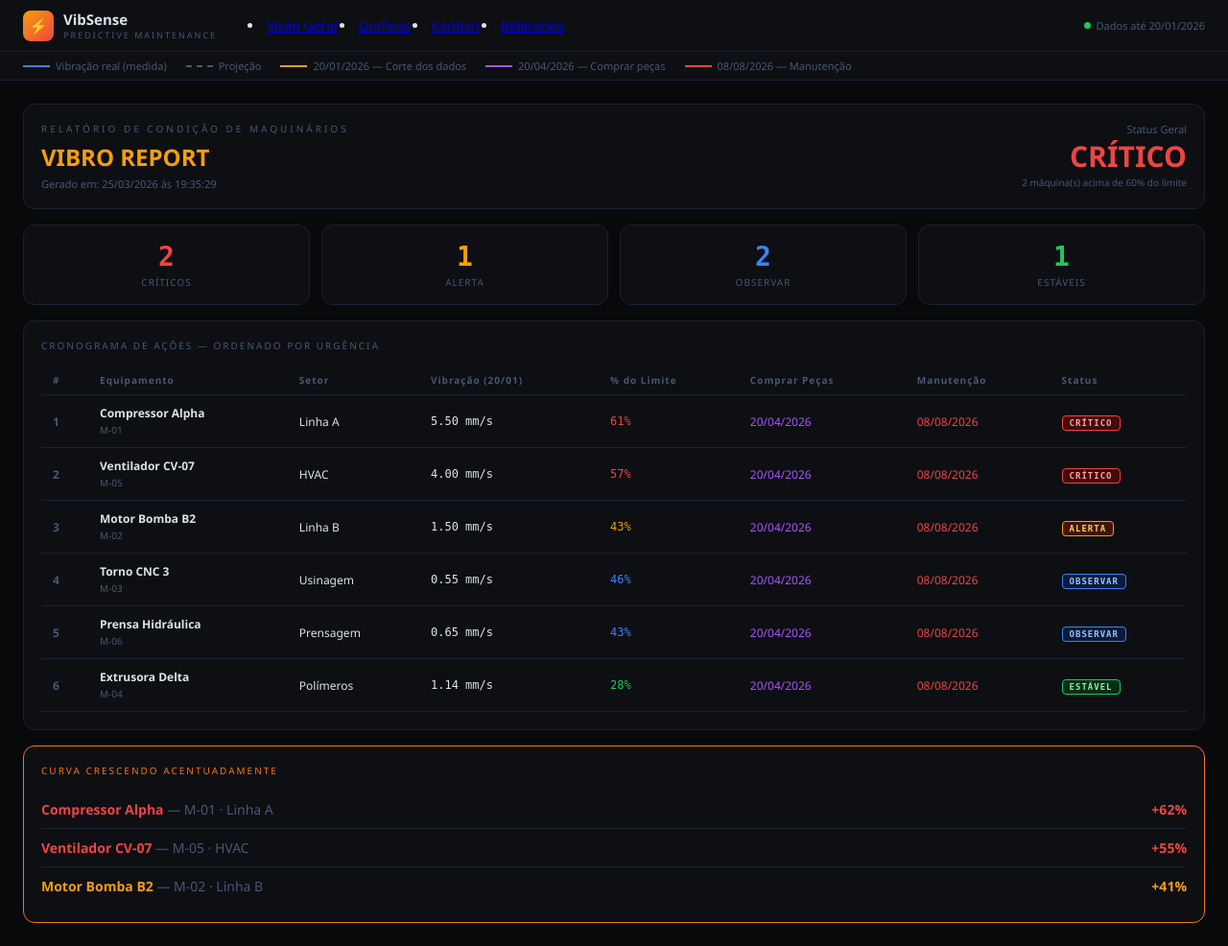
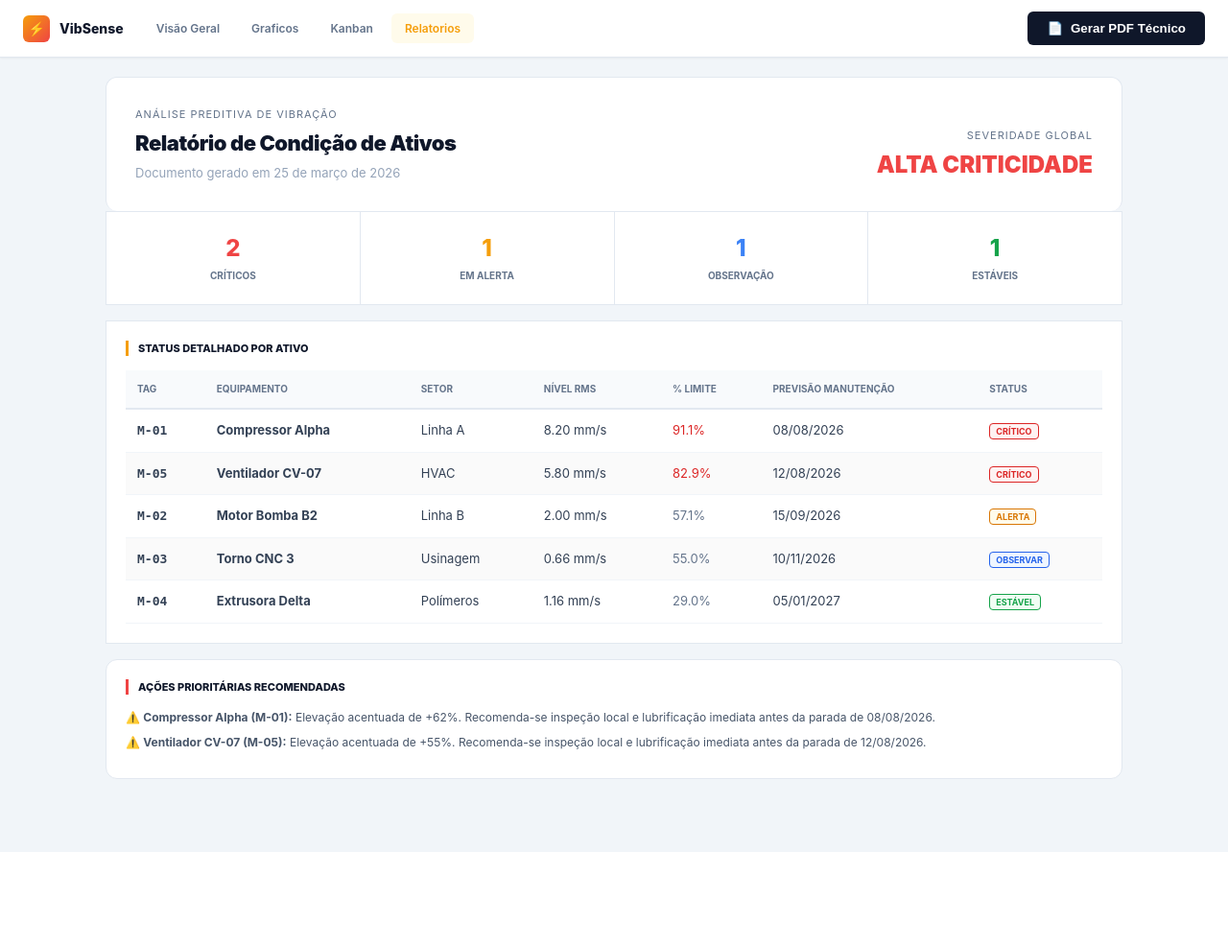
Before and after one commit to fenrir-mack/Hackton, a Django app: template Backend/manutencao/templates/manutencao/relatorios.html in a window 1280 px wide. Shown: the whole page at 96% size. After the commit the page ends 888 px from the top, so only its background shows below. Run offline with Django 5.2, Linux system fonts and the light colour scheme; the template is opened without the code that fills it, so the values that code supplies are empty.

Commit message:
mudancas de coisas para deixar mais bonito e afins

```diff
--- a/Backend/manutencao/templates/manutencao/relatorios.html
+++ b/Backend/manutencao/templates/manutencao/relatorios.html
@@ -3,56 +3,73 @@
 <head>
 <meta charset="UTF-8">
 <meta name="viewport" content="width=device-width, initial-scale=1.0">
-<title>VibSense – Relatório</title>
+<title>VibSense – Relatório Técnico de Condição</title>
+<script src="https://cdn.jsdelivr.net/npm/chart.js@4.4.0/dist/chart.umd.min.js"></script>
 <style>
+  /* Reset e Estilo Global - Estilo Branco Profissional */
   * { box-sizing: border-box; margin: 0; padding: 0; }
-  body { background: #08090b; color: #dde2ea; font-family: 'Segoe UI', system-ui, sans-serif; font-size: 14px; min-height: 100vh; }
+  body { background: #f1f5f9; color: #1e293b; font-family: 'Inter', 'Segoe UI', sans-serif; font-size: 13px; line-height: 1.5; }
 
+  /* Topbar (Oculta no PDF) */
   #topbar {
     position: sticky; top: 0; z-index: 200;
-    background: #0d0f13; border-bottom: 1px solid #1c2030;
-    display: flex; align-items: center; padding: 0 24px; height: 54px;
+    background: #ffffff; border-bottom: 1px solid #e2e8f0;
+    display: flex; align-items: center; padding: 0 24px; height: 60px;
+    box-shadow: 0 1px 2px rgba(0,0,0,0.05);
   }
-  .logo { display: flex; align-items: center; gap: 10px; margin-right: 32px; }
-  .logo-icon { width: 32px; height: 32px; border-radius: 8px; background: linear-gradient(135deg,#f59e0b,#ef4444); display: flex; align-items: center; justify-content: center; font-size: 16px; }
-  .logo-text { font-weight: 800; font-size: 15px; }
-  .logo-sub  { font-size: 9px; color: #4b5675; letter-spacing: 2px; }
-  .tabs { display: flex; gap: 2px; flex: 1; }
-  .tab-btn { background: none; border: none; cursor: pointer; color: #5a657a; font-size: 13px; font-weight: 500; padding: 6px 18px; border-radius: 7px; text-decoration: none; display: inline-block; }
-  .tab-btn:hover  { color: #9ba8be; background: #13161c; }
-  .tab-btn.active { color: #f59e0b; background: #1a1d26; border: 1px solid #252b3a; font-weight: 700; }
-  .live-dot { display: flex; align-items: center; gap: 6px; font-size: 11px; color: #4b5675; }
-  .dot { width: 7px; height: 7px; border-radius: 50%; background: #22c55e; }
+  .logo { display: flex; align-items: center; gap: 10px; flex-shrink: 0; }
+  .logo-icon { width: 28px; height: 28px; border-radius: 6px; background: linear-gradient(135deg,#f59e0b,#ef4444); display: flex; align-items: center; justify-content: center; font-size: 14px; color: white; }
+  .logo-text { font-weight: 800; font-size: 14px; color: #0f172a; }
 
-  #alert-bar { background: #160606; border-bottom: 1px solid #5c1a1a; padding: 7px 24px; font-size: 12px; display: flex; align-items: center; gap: 8px; flex-wrap: wrap; }
-  #alert-bar .lbl { color: #f87171; }
-  #alert-bar .nms { color: #ef4444; font-weight: 700; }
+  .tabs { display: flex; gap: 5px; flex: 1; list-style: none; margin-left: 20px; }
+  .tabs a { text-decoration: none; color: #64748b; font-size: 12px; font-weight: 600; padding: 8px 14px; border-radius: 6px; }
+  .tabs a.active { color: #f59e0b; background: #fffbeb; }
 
-  .tl-legend { display: flex; align-items: center; gap: 20px; padding: 7px 24px; background: #0d0f13; border-bottom: 1px solid #1c2030; font-size: 11px; color: #4b5675; flex-wrap: wrap; }
-  .tl-item { display: flex; align-items: center; gap: 6px; }
-  .tl-line { width: 28px; height: 2px; }
+  /* Header do Relatório (Aparência de Documento) */
+  .report-header {
+    background: #fff; padding: 30px; border-radius: 12px 12px 0 0;
+    border: 1px solid #e2e8f0; border-bottom: none;
+    display: flex; justify-content: space-between; align-items: flex-end;
+  }
+  .report-title-area h1 { font-size: 22px; font-weight: 900; color: #0f172a; letter-spacing: -0.5px; }
+  .report-meta { color: #64748b; font-size: 11px; text-transform: uppercase; letter-spacing: 1px; margin-bottom: 5px; }
 
-  .panel { padding: 24px; }
-  .sec-title { font-size: 10px; color: #4b5675; letter-spacing: 2px; text-transform: uppercase; margin-bottom: 14px; }
+  /* Grid e Painéis */
+  .panel { max-width: 1100px; margin: 20px auto; padding: 0 20px 40px 20px; }
+  .card { background: #fff; border: 1px solid #e2e8f0; padding: 20px; margin-bottom: 16px; border-radius: 0; }
+  .card-rounded { border-radius: 12px; }
 
-  .grid4 { display: grid; grid-template-columns: repeat(4,1fr); gap: 12px; }
-  .card  { background: #0d0f13; border: 1px solid #1c2030; border-radius: 12px; padding: 18px; }
+  .grid4 { display: grid; grid-template-columns: repeat(4, 1fr); gap: 1px; background: #e2e8f0; border: 1px solid #e2e8f0; margin-bottom: 16px; }
+  .kpi-box { background: #fff; padding: 20px; text-align: center; }
+  .kpi-val { font-size: 24px; font-weight: 800; display: block; }
+  .kpi-lbl { font-size: 10px; color: #64748b; font-weight: 700; text-transform: uppercase; margin-top: 4px; }
 
-  .kpi { text-align: center; padding: 16px; }
-  .kpi-val { font-size: 28px; font-weight: 900; font-family: monospace; }
-  .kpi-lbl { font-size: 10px; color: #4b5675; margin-top: 3px; letter-spacing: 1px; }
+  /* Tabela Técnica */
+  .report-table { width: 100%; border-collapse: collapse; margin-top: 10px; }
+  .report-table th { background: #f8fafc; text-align: left; padding: 12px; font-size: 10px; color: #64748b; text-transform: uppercase; border-bottom: 2px solid #e2e8f0; }
+  .report-table td { padding: 12px; border-bottom: 1px solid #f1f5f9; color: #334155; }
+  .report-table tr:nth-child(even) { background: #fafafa; }
 
-  .badge { font-size: 9px; font-weight: 800; letter-spacing: 1px; padding: 2px 7px; border-radius: 4px; border: 1px solid; font-family: monospace; white-space: nowrap; }
+  .badge { font-size: 9px; font-weight: 700; padding: 2px 6px; border-radius: 4px; border: 1px solid; }
 
-  .report-table { width: 100%; border-collapse: collapse; font-size: 12px; }
-  .report-table th { text-align: left; color: #4b5675; font-size: 10px; letter-spacing: 1px; padding: 8px 12px; border-bottom: 1px solid #1c2030; }
-  .report-table td { padding: 10px 12px; border-bottom: 1px solid #1c2030; vertical-align: middle; }
-  .report-table tr:hover td { background: #12151c; }
+  /* Botão PDF */
+  .btn-pdf {
+    background: #0f172a; color: white; border: none; padding: 10px 20px; border-radius: 6px;
+    font-weight: 700; cursor: pointer; display: flex; align-items: center; gap: 8px; transition: 0.2s;
+  }
+  .btn-pdf:hover { background: #1e293b; transform: translateY(-1px); }
 
-  .steep-item { padding: 10px 0; border-bottom: 1px solid #1c2030; }
-  .steep-item:last-child { border-bottom: none; }
+  /* Configuração de Impressão (PDF) */
+  @media print {
+    body { background: white; }
+    #topbar, .btn-pdf, .tl-legend { display: none !important; }
+    .panel { width: 100%; max-width: 100%; margin: 0; padding: 0; }
+    .card { border: 1px solid #eee; box-shadow: none; break-inside: avoid; }
+    .report-header { border: 1px solid #eee; }
+    @page { margin: 1.5cm; }
+  }
 
-  @media(max-width:900px) { .grid4 { grid-template-columns: repeat(2,1fr); } }
+  .sec-title { font-size: 11px; font-weight: 800; color: #0f172a; text-transform: uppercase; border-left: 3px solid #f59e0b; padding-left: 10px; margin-bottom: 15px; }
 </style>
 </head>
 <body>
@@ -60,7 +77,7 @@
 <div id="topbar">
   <div class="logo">
     <div class="logo-icon">⚡</div>
-    <div><div class="logo-text">VibSense</div><div class="logo-sub">PREDICTIVE MAINTENANCE</div></div>
+    <div><div class="logo-text">VibSense</div></div>
   </div>
   <div class="tabs">
       <li><a href="{% url 'manutencao:visao_geral' %}">Visão Geral</a></li>
@@ -68,150 +85,114 @@
       <li><a href="{% url 'manutencao:kanban' %}">Kanban</a></li>
       <li><a href="{% url 'manutencao:relatorio' %}" class="active">Relatorios</a></li>
   </div>
-  <div class="live-dot"><div class="dot"></div><span>Dados até 20/01/2026</span></div>
-</div>
-
-
-<div class="tl-legend">
-  <div class="tl-item"><div class="tl-line" style="background:#3b82f6;height:2px"></div><span>Vibração real (medida)</span></div>
-  <div class="tl-item"><div class="tl-line" style="border-top:2px dashed #4b5675"></div><span>Projeção</span></div>
-  <div class="tl-item"><div class="tl-line" style="background:#f59e0b;height:2px"></div><span>20/01/2026 — Corte dos dados</span></div>
-  <div class="tl-item"><div class="tl-line" style="background:#a855f7;height:2px"></div><span>20/04/2026 — Comprar peças</span></div>
-  <div class="tl-item"><div class="tl-line" style="background:#ef4444;height:2px"></div><span>08/08/2026 — Manutenção</span></div>
+  <button class="btn-pdf" onclick="window.print()">
+    <span>📄</span> Gerar PDF Técnico
+  </button>
 </div>
 
 <div class="panel">
-  <div class="card" style="margin-bottom:16px">
-    <div style="display:flex;justify-content:space-between;align-items:flex-start;flex-wrap:wrap;gap:16px">
-      <div>
-        <div style="font-size:10px;color:#4b5675;letter-spacing:3px;margin-bottom:6px">RELATÓRIO DE CONDIÇÃO DE MAQUINÁRIOS</div>
-        <div style="font-size:24px;font-weight:900;color:#f59e0b">VIBRO REPORT</div>
-        <div style="font-size:11px;color:#4b5675;margin-top:4px" id="rep-date"></div>
-      </div>
-      <div style="text-align:right">
-        <div style="font-size:11px;color:#4b5675">Status Geral</div>
-        <div style="font-size:30px;font-weight:900;color:#ef4444">CRÍTICO</div>
-        <div style="font-size:10px;color:#4b5675">2 máquina(s) acima de 60% do limite</div>
-      </div>
+  <div class="report-header card-rounded">
+    <div class="report-title-area">
+      <div class="report-meta">Análise Preditiva de Vibração</div>
+      <h1>Relatório de Condição de Ativos</h1>
+      <div id="rep-date" style="margin-top:5px; color:#94a3b8"></div>
+    </div>
+    <div style="text-align:right">
+      <div class="report-meta">Severidade Global</div>
+      <div style="color:#ef4444; font-weight:900; font-size:24px">ALTA CRITICIDADE</div>
     </div>
   </div>
 
-  <div class="grid4" style="margin-bottom:16px" id="rep-kpis"></div>
-
-  <div class="card" style="margin-bottom:16px">
-    <div class="sec-title">Cronograma de Ações — Ordenado por Urgência</div>
-    <div style="overflow-x:auto">
-      <table class="report-table">
-        <thead>
-          <tr>
-            <th>#</th><th>Equipamento</th><th>Setor</th>
-            <th>Vibração (20/01)</th><th>% do Limite</th>
-            <th>Comprar Peças</th><th>Manutenção</th><th>Status</th>
-          </tr>
-        </thead>
-        <tbody id="rep-table"></tbody>
-      </table>
-    </div>
+  <div class="grid4">
+    <div class="kpi-box"><span class="kpi-val" style="color:#ef4444" id="kpi-crit">0</span><span class="kpi-lbl">Críticos</span></div>
+    <div class="kpi-box"><span class="kpi-val" style="color:#f59e0b" id="kpi-warn">0</span><span class="kpi-lbl">Em Alerta</span></div>
+    <div class="kpi-box"><span class="kpi-val" style="color:#3b82f6" id="kpi-watch">0</span><span class="kpi-lbl">Observação</span></div>
+    <div class="kpi-box"><span class="kpi-val" style="color:#16a34a" id="kpi-stable">0</span><span class="kpi-lbl">Estáveis</span></div>
   </div>
 
-  <div class="card" style="border-color:#f97316">
-    <div class="sec-title" style="color:#f97316">Curva Crescendo Acentuadamente</div>
-    <div id="rep-steep"></div>
+  <div class="card">
+    <div class="sec-title">Status Detalhado por Ativo</div>
+    <table class="report-table">
+      <thead>
+        <tr>
+          <th>Tag</th>
+          <th>Equipamento</th>
+          <th>Setor</th>
+          <th>Nível RMS</th>
+          <th>% Limite</th>
+          <th>Previsão Manutenção</th>
+          <th>Status</th>
+        </tr>
+      </thead>
+      <tbody id="rep-table">
+        </tbody>
+    </table>
+  </div>
+
+  <div class="card card-rounded">
+    <div class="sec-title" style="border-left-color: #ef4444">Ações Prioritárias Recomendadas</div>
+    <div id="rep-actions" style="font-size:12px; color:#475569">
+      </div>
   </div>
 </div>
 
 <script>
-const IDX_CUTOFF = 6;
-const DATE_BUY = "20/04/2026";
-const DATE_MAINT = "08/08/2026";
-
 const MACHINES = [
-  { id:"M-01", name:"Compressor Alpha", sector:"Linha A", trend:"critical", growth:"+62%",
-    allVib:[0.8,1.1,1.6,2.2,3.0,4.1,5.5,6.9,8.2,9.2,9.8,10.2,10.6,10.9], limit:9.0, unit:"mm/s" },
-  { id:"M-05", name:"Ventilador CV-07", sector:"HVAC", trend:"critical", growth:"+55%",
-    allVib:[0.6,0.85,1.2,1.65,2.2,3.0,4.0,5.0,5.8,6.5,6.9,7.15,7.3,7.42], limit:7.0, unit:"mm/s" },
-  { id:"M-02", name:"Motor Bomba B2", sector:"Linha B", trend:"warning", growth:"+41%",
-    allVib:[0.5,0.6,0.72,0.88,1.05,1.25,1.5,1.75,2.0,2.3,2.6,2.88,3.1,3.35], limit:3.5, unit:"mm/s" },
-  { id:"M-03", name:"Torno CNC 3", sector:"Usinagem", trend:"watch", growth:"+18%",
-    allVib:[0.30,0.33,0.36,0.40,0.44,0.49,0.55,0.60,0.66,0.72,0.78,0.85,0.92,1.00], limit:1.2, unit:"mm/s" },
-  { id:"M-06", name:"Prensa Hidráulica", sector:"Prensagem", trend:"watch", growth:"+15%",
-    allVib:[0.40,0.43,0.46,0.50,0.54,0.59,0.65,0.71,0.77,0.83,0.90,0.97,1.04,1.12], limit:1.5, unit:"mm/s" },
-  { id:"M-04", name:"Extrusora Delta", sector:"Polímeros", trend:"stable", growth:"+2%",
-    allVib:[1.10,1.11,1.12,1.11,1.13,1.12,1.14,1.15,1.16,1.17,1.18,1.19,1.20,1.21], limit:4.0, unit:"mm/s" },
+  { id:"M-01", name:"Compressor Alpha", sector:"Linha A", trend:"critical", growth:"+62%", curVib: 8.2, limit:9.0, unit:"mm/s", nextMaint: "08/08/2026" },
+  { id:"M-05", name:"Ventilador CV-07", sector:"HVAC", trend:"critical", growth:"+55%", curVib: 5.8, limit:7.0, unit:"mm/s", nextMaint: "12/08/2026" },
+  { id:"M-02", name:"Motor Bomba B2", sector:"Linha B", trend:"warning", growth:"+41%", curVib: 2.0, limit:3.5, unit:"mm/s", nextMaint: "15/09/2026" },
+  { id:"M-03", name:"Torno CNC 3", sector:"Usinagem", trend:"watch", growth:"+18%", curVib: 0.66, limit:1.2, unit:"mm/s", nextMaint: "10/11/2026" },
+  { id:"M-04", name:"Extrusora Delta", sector:"Polímeros", trend:"stable", growth:"+2%", curVib: 1.16, limit:4.0, unit:"mm/s", nextMaint: "05/01/2027" },
 ];
 
-const TREND = {
-  critical:{ label:"CRÍTICO", color:"#ef4444", bg:"#450a0a", text:"#fca5a5" },
-  warning: { label:"ALERTA", color:"#f59e0b", bg:"#431407", text:"#fcd34d" },
-  watch:   { label:"OBSERVAR", color:"#3b82f6", bg:"#0c1a3a", text:"#93c5fd" },
-  stable:  { label:"ESTÁVEL", color:"#22c55e", bg:"#052e16", text:"#86efac" },
+const TREND_STYLE = {
+  critical:{ label:"CRÍTICO", color:"#dc2626", bg:"#fef2f2" },
+  warning: { label:"ALERTA", color:"#d97706", bg:"#fffbeb" },
+  watch:   { label:"OBSERVAR", color:"#2563eb", bg:"#eff6ff" },
+  stable:  { label:"ESTÁVEL", color:"#16a34a", bg:"#f0fdf4" },
 };
 
-function badge(trend) {
-  const t = TREND[trend];
-  return `<span class="badge" style="color:${t.text};border-color:${t.color};background:${t.bg}">${t.label}</span>`;
-}
+function renderReport() {
+  const dateStr = new Date().toLocaleDateString('pt-BR', { day:'2-digit', month:'long', year:'numeric' });
+  document.getElementById('rep-date').textContent = `Documento gerado em ${dateStr}`;
 
-function buildReport() {
-  document.getElementById('rep-date').textContent = `Gerado em: ${new Date().toLocaleDateString('pt-BR')} às ${new Date().toLocaleTimeString('pt-BR')}`;
+  // Update KPIs
+  document.getElementById('kpi-crit').textContent = MACHINES.filter(m => m.trend === 'critical').length;
+  document.getElementById('kpi-warn').textContent = MACHINES.filter(m => m.trend === 'warning').length;
+  document.getElementById('kpi-watch').textContent = MACHINES.filter(m => m.trend === 'watch').length;
+  document.getElementById('kpi-stable').textContent = MACHINES.filter(m => m.trend === 'stable').length;
 
-  const critical = MACHINES.filter(m => m.trend === 'critical').length;
-  const warning = MACHINES.filter(m => m.trend === 'warning').length;
-  const watch = MACHINES.filter(m => m.trend === 'watch').length;
-  const stable = MACHINES.filter(m => m.trend === 'stable').length;
+  // Build Table
+  const tbody = document.getElementById('rep-table');
+  const actionList = document.getElementById('rep-actions');
 
-  document.getElementById('rep-kpis').innerHTML = `
-    <div class="card kpi">
-      <div class="kpi-val" style="color:#ef4444">${critical}</div>
-      <div class="kpi-lbl">CRÍTICOS</div>
-    </div>
-    <div class="card kpi">
-      <div class="kpi-val" style="color:#f59e0b">${warning}</div>
-      <div class="kpi-lbl">ALERTA</div>
-    </div>
-    <div class="card kpi">
-      <div class="kpi-val" style="color:#3b82f6">${watch}</div>
-      <div class="kpi-lbl">OBSERVAR</div>
-    </div>
-    <div class="card kpi">
-      <div class="kpi-val" style="color:#22c55e">${stable}</div>
-      <div class="kpi-lbl">ESTÁVEIS</div>
-    </div>
-  `;
+  MACHINES.forEach(m => {
+    const style = TREND_STYLE[m.trend];
+    const pct = ((m.curVib / m.limit) * 100).toFixed(1);
 
-  const tbody = document.getElementById('rep-table');
-  MACHINES.forEach((m, i) => {
-    const cur = m.allVib[IDX_CUTOFF];
-    const pct = ((cur / m.limit) * 100).toFixed(0);
     const tr = document.createElement('tr');
     tr.innerHTML = `
-      <td style="font-weight:700;color:#4b5675">${i + 1}</td>
-      <td><strong>${m.name}</strong><br><span style="font-size:10px;color:#4b5675">${m.id}</span></td>
+      <td style="font-family:monospace; font-weight:700">${m.id}</td>
+      <td><strong>${m.name}</strong></td>
       <td>${m.sector}</td>
-      <td style="font-family:monospace">${cur.toFixed(2)} ${m.unit}</td>
-      <td style="font-family:monospace;color:${TREND[m.trend].color}">${pct}%</td>
-      <td style="color:#a855f7">${DATE_BUY}</td>
-      <td style="color:#ef4444">${DATE_MAINT}</td>
-      <td>${badge(m.trend)}</td>
+      <td>${m.curVib.toFixed(2)} ${m.unit}</td>
+      <td><span style="color:${pct > 80 ? '#dc2626' : '#64748b'}">${pct}%</span></td>
+      <td>${m.nextMaint}</td>
+      <td><span class="badge" style="color:${style.color}; border-color:${style.color}; background:${style.bg}">${style.label}</span></td>
     `;
     tbody.appendChild(tr);
-  });
 
-  const steep = MACHINES.filter(m => m.trend === 'critical' || m.trend === 'warning');
-  const steepEl = document.getElementById('rep-steep');
-  steep.forEach(m => {
-    const div = document.createElement('div');
-    div.className = 'steep-item';
-    div.innerHTML = `
-      <strong style="color:${TREND[m.trend].color}">${m.name}</strong>
-      <span style="color:#4b5675"> — ${m.id} · ${m.sector}</span>
-      <span style="float:right;color:${TREND[m.trend].color};font-weight:700">${m.growth}</span>
-    `;
-    steepEl.appendChild(div);
+    // Add Actions for Criticals
+    if (m.trend === 'critical') {
+      const p = document.createElement('p');
+      p.style.marginBottom = "8px";
+      p.innerHTML = `⚠️ <strong>${m.name} (${m.id}):</strong> Elevação acentuada de ${m.growth}. Recomenda-se inspeção local e lubrificação imediata antes da parada de ${m.nextMaint}.`;
+      actionList.appendChild(p);
+    }
   });
 }
 
-buildReport();
+renderReport();
 </script>
 </body>
 </html>
```
Also changed, not shown: Backend/manutencao/templates/manutencao/graficos.html (+65 -74 lines), Backend/manutencao/templates/manutencao/visao_geral.html (+4 -4 lines).
